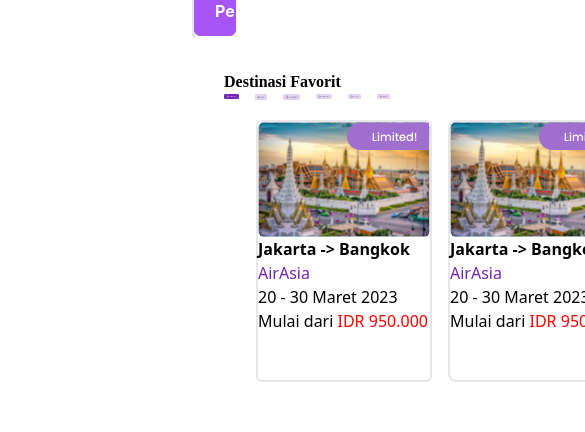
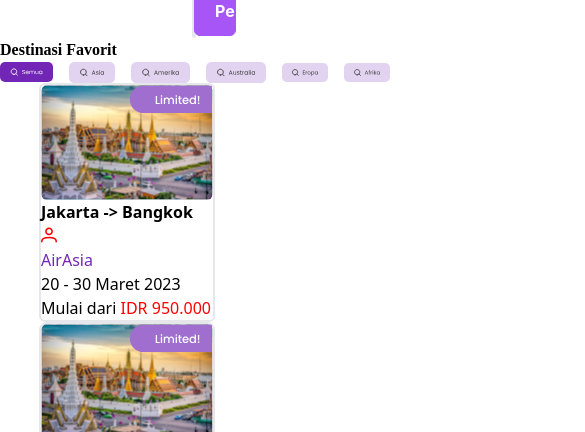
Before and after one commit to TerbangIn/FE-TerbangIn, a React (Create React App) app: page / in a window 390 px wide. Shown: the part 393-825 px from the top of the page, 585 px wide, since content can reach past the window. Built offline with nearby package versions, Linux system fonts and the light colour scheme; no server answers.

Commit message:
Add responsive

```diff
--- a/src/pages/Beranda/Destinasi.jsx
+++ b/src/pages/Beranda/Destinasi.jsx
@@ -18,27 +18,30 @@ function Destinasi() {
     }
 
     return (
-        <div className="ml-56 mt-8">
+        <div className="w-screen flex justify-center">
+            <div className="container">
                 <div className="flex flex-row">
                     <p className="font-sans1 font-bold text-base">Destinasi Favorit</p>
                 </div>
                 <div className="flex items-center">
-                <Image src={button_all} alt="button_all" onClick={buttonHandler} className="w-32 cursor-pointer"/>
-                <Image src={button_asia} alt="button_asia" className="pl-4 w-32 cursor-pointer"/>
+                    <Image src={button_all} alt="button_all" onClick={buttonHandler} className="w-32 cursor-pointer" />
+                    <Image src={button_asia} alt="button_asia" className="pl-4 w-32 cursor-pointer" />
                     <Image src={button_amerika} alt="button_amerika" className="pl-4 w-40 cursor-pointer" />
-                <Image src={button_australia} alt="button_australia" className="pl-4 w-40 cursor-pointer"/>
-                <Image src={button_eropa} alt="button_eropa" className="pl-4 w-32 cursor-pointer"/>
-                <Image src={button_afrika} alt="button_afrika" className="pl-4 w-32 cursor-pointer"/>
+                    <Image src={button_australia} alt="button_australia" className="pl-4 w-40 cursor-pointer" />
+                    <Image src={button_eropa} alt="button_eropa" className="pl-4 w-32 cursor-pointer" />
+                    <Image src={button_afrika} alt="button_afrika" className="pl-4 w-32 cursor-pointer" />
 
                 </div>
-            <div className="flex flex-row mt-5 ml-8 mb-4">
-                <div className="flex flex-row gap-4">
+                <div className="mx-auto w-4/5">
+                    <div className="grid xl:grid-cols-5 lg:grid-cols-4 md:grid-cols-3 sm:grid-cols-2 grid-cols-1">
+                        {/* <div className="flex"> */}
                         <div className="flex flex-col border-2 rounded-md w-44 cursor-pointer">
                             <div>
                                 <Image src={jkt_bnk} alt="jakarta_bangkok1" width="500px" />
                             </div>
                             <div>
                                 <p className="font-bold">Jakarta -> Bangkok</p>
+                                <i className="pi pi-user text-primary5" ></i>
                             </div>
                             <div>
                                 <p className="text-button1">AirAsia</p>
@@ -124,6 +127,8 @@ function Destinasi() {
                                 <p>Mulai dari <span className="text-primary5">IDR 950.000</span></p>
                             </div>
                         </div>
+                        {/* </div> */}
+                    </div>
                 </div>
             </div>
         </div>
```
Lines whose indentation alone changed are shown as unchanged.
